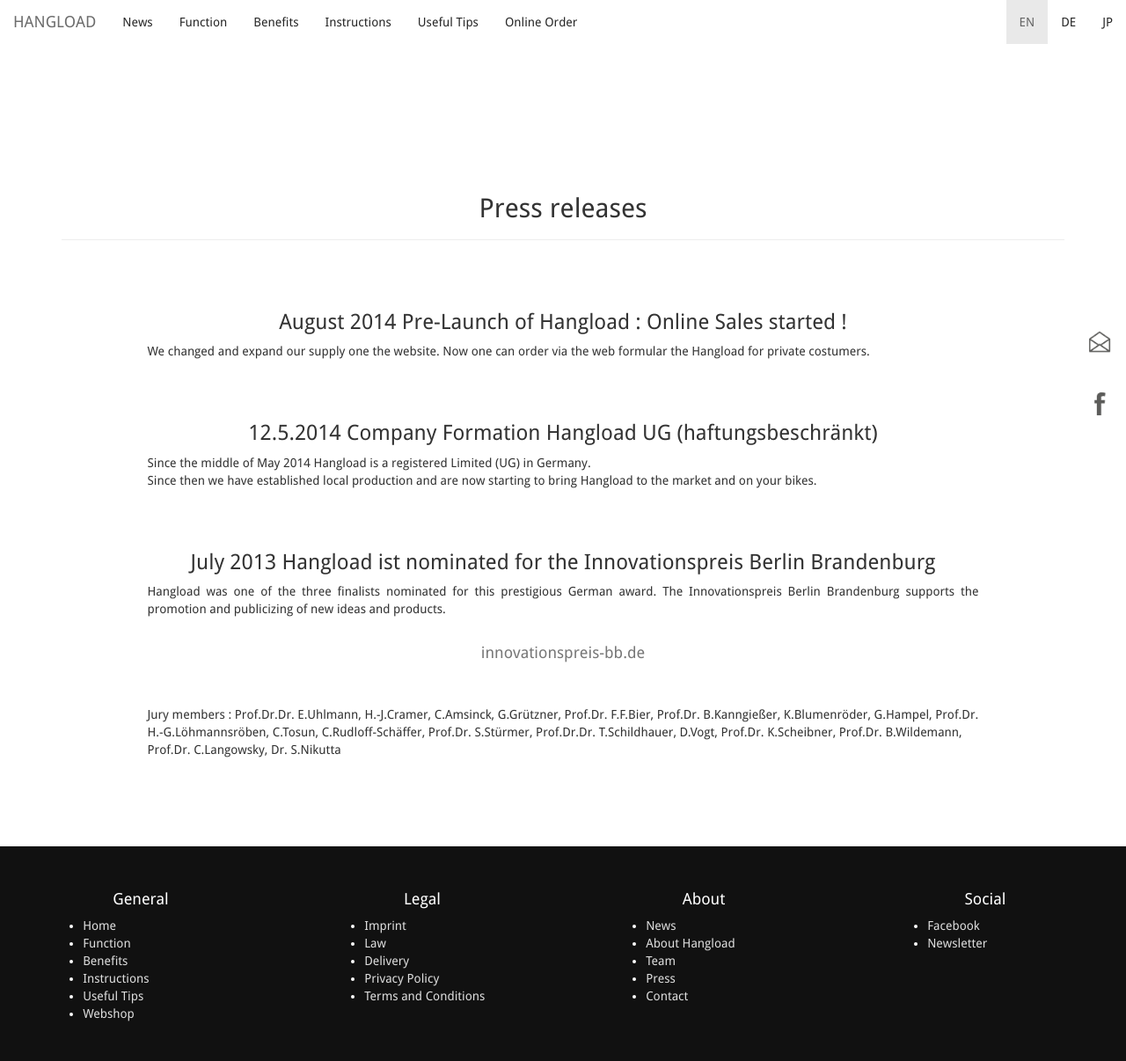
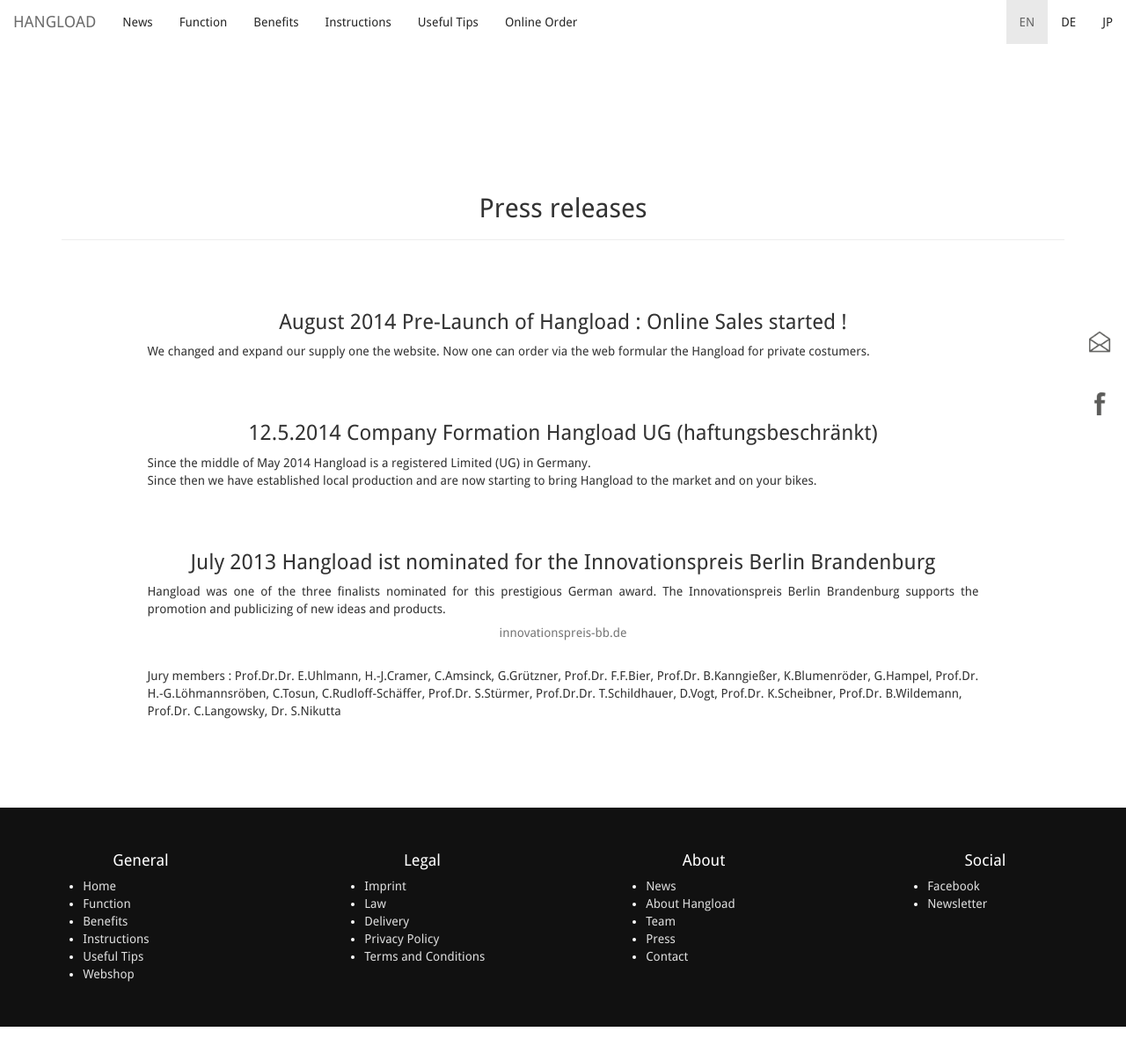
Before and after one commit to bodokaiser/hangload.com, a Jekyll site: the page built from press.html, in a window 1280 px wide and 1212 px high. Shown: the top 1206 px of the window at 88% size. Built offline with Jekyll 4.4.1, drawn with Linux system fonts in a browser that asks for light colours; nearby versions of some CDN libraries; library files that are not in the unit come from our copies; Markdown is read by kramdown in place of the engine named in the settings.

Commit message:
Update press.html

```diff
--- a/press.html
+++ b/press.html
@@ -45,10 +45,10 @@
 <p class="text-justify">
 Hangload was  one of the three finalists nominated for this prestigious German award.
 The Innovationspreis Berlin Brandenburg supports the promotion and publicizing of new ideas and products.
-<br> <br>
-<h4 class="text-center">
-<a href="http://innovationspreis-bb.de/preistr%C3%A4ger-und-finalisten/finalisten/2013/">innovationspreis-bb.de </a> </h4>
-<br> <br>
+<br>
+<h5 class="text-center">
+<a href="http://innovationspreis-bb.de/preistr%C3%A4ger-und-finalisten/finalisten/2013/">innovationspreis-bb.de </a> </h5>
+<br>
 Jury members : Prof.Dr.Dr. E.Uhlmann, H.-J.Cramer, C.Amsinck, G.Grützner, Prof.Dr. F.F.Bier,
 Prof.Dr. B.Kanngießer, K.Blumenröder, G.Hampel, Prof.Dr. H.-G.Löhmannsröben, C.Tosun,
 C.Rudloff-Schäffer, Prof.Dr. S.Stürmer, Prof.Dr.Dr. T.Schildhauer, D.Vogt, Prof.Dr. K.Scheibner,
```
